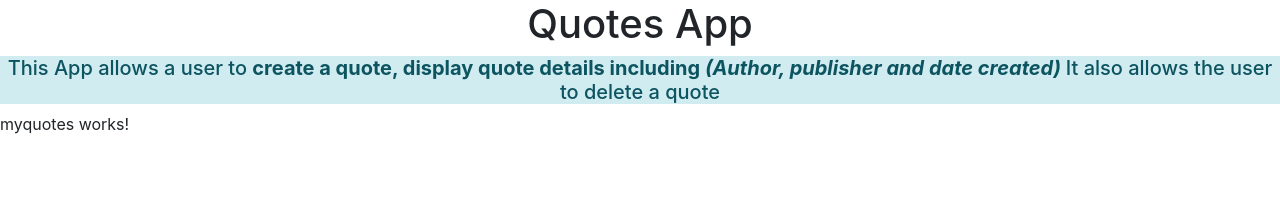
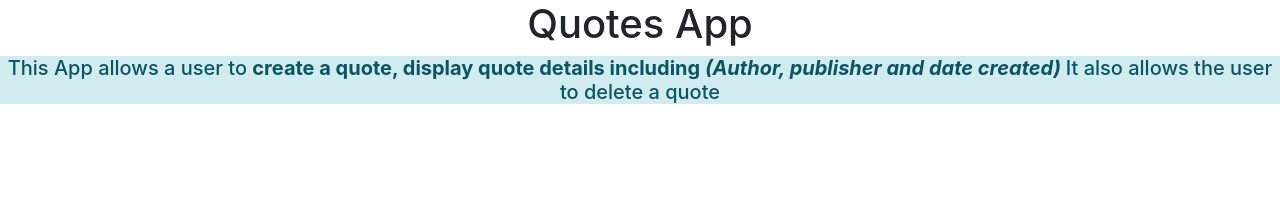
Before and after one commit to frank7841/Quotes, an Angular app: page / in a window 1280 px wide. Shown: the top 202 px of the page. Built offline with nearby package versions, Linux system fonts and the light colour scheme.

Commit message:
setting margin to quotes comonent

```diff
--- a/src/app/myquotes/myquotes.component.html
+++ b/src/app/myquotes/myquotes.component.html
@@ -1 +1,7 @@
-<p>myquotes works!</p>
+<div class="container">
+    <div class="row">
+        <div class="col-md-4">
+
+        </div>
+    </div>
+</div>
```
